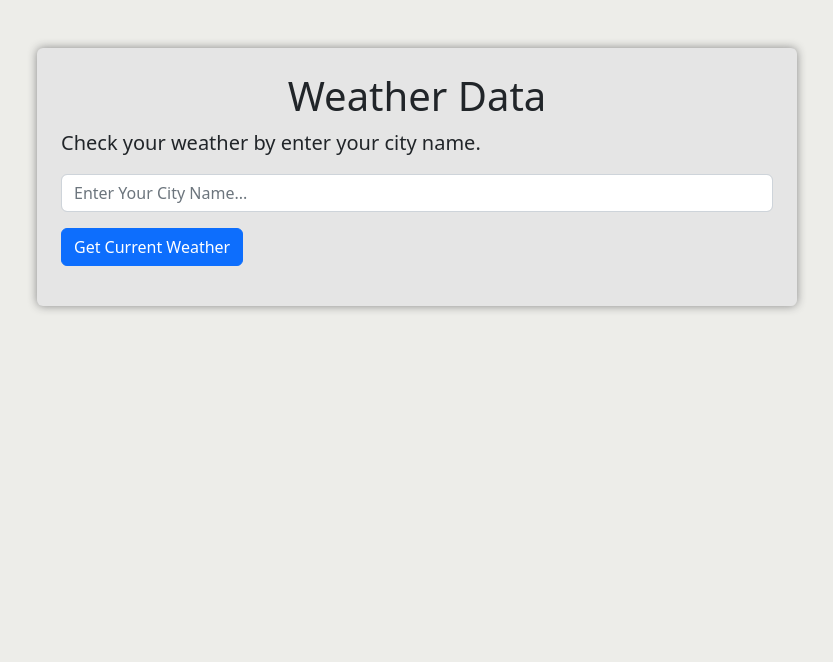
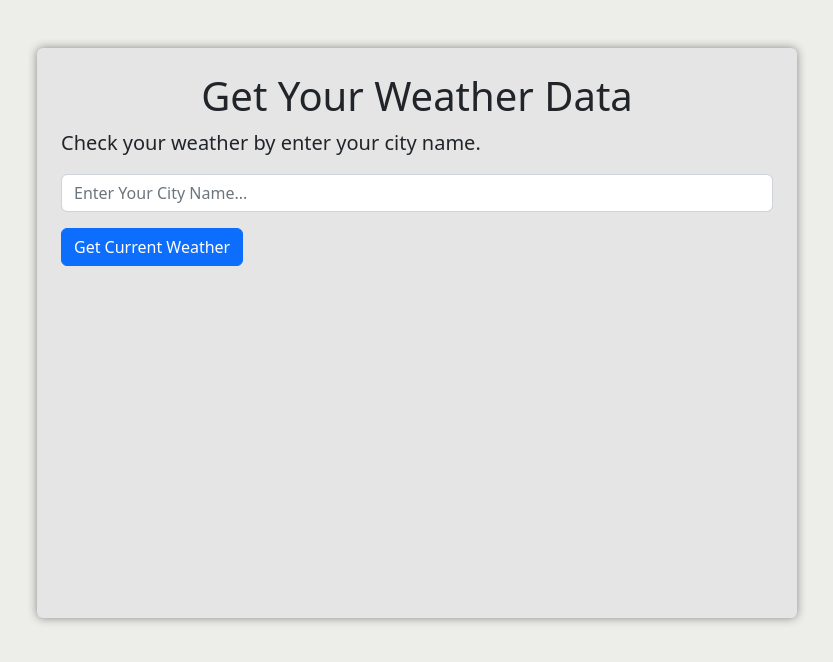
Before and after one commit to Shubham-Vandara/Weather-Data, a plain HTML site: page index.html in a window 1280 px wide. Shown: the whole page, without its empty margins (223-1056 px from the left). Drawn offline with nearby package versions, Linux system fonts and the light colour scheme.

Commit message:
Update Files

```diff
--- a/app.js
+++ b/app.js
@@ -2,6 +2,7 @@
 $('#btnWeather').on('click',function(){
     getWeather()
 })
+
 // ajax function
 function getWeather(){
     var cityGet = $('#city').val()
--- a/index.html
+++ b/index.html
@@ -11,8 +11,8 @@
 
     <div class="container">
         <div class="row">
-            <div class="col-10 col-md-8 my-5 mx-auto p-4 rounded" style="box-shadow: 0 0 10px #888888 ;background-color : #e5e5e5">
-                <h1 class="text-center">Weather Data </h1>
+            <div class="col-10 col-md-8 my-5 mx-auto p-4 rounded" style="box-shadow: 0 0 10px #888888; background-color : #e5e5e5; min-height: 570px;">
+                <h1 class="text-center">Get Your Weather Data </h1>
                 <p class="lead">Check your weather by enter your city name.</p>
                 <input type="text" id="city" class="form-control col-md-w-50" placeholder="Enter Your City Name...">
                     <button type="button" id="btnWeather" class="btn btn-primary mt-3 ">Get Current Weather</button>
```
